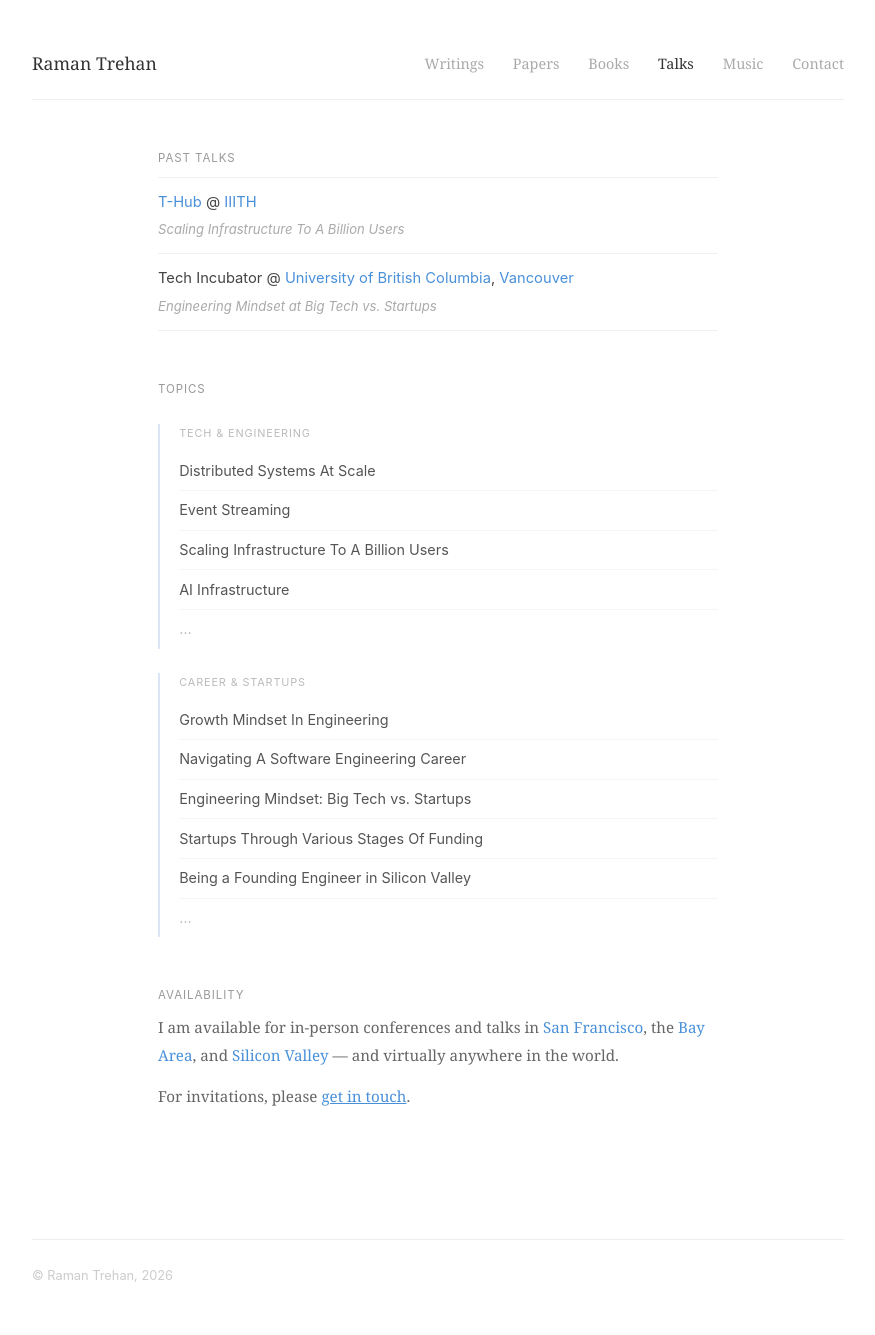
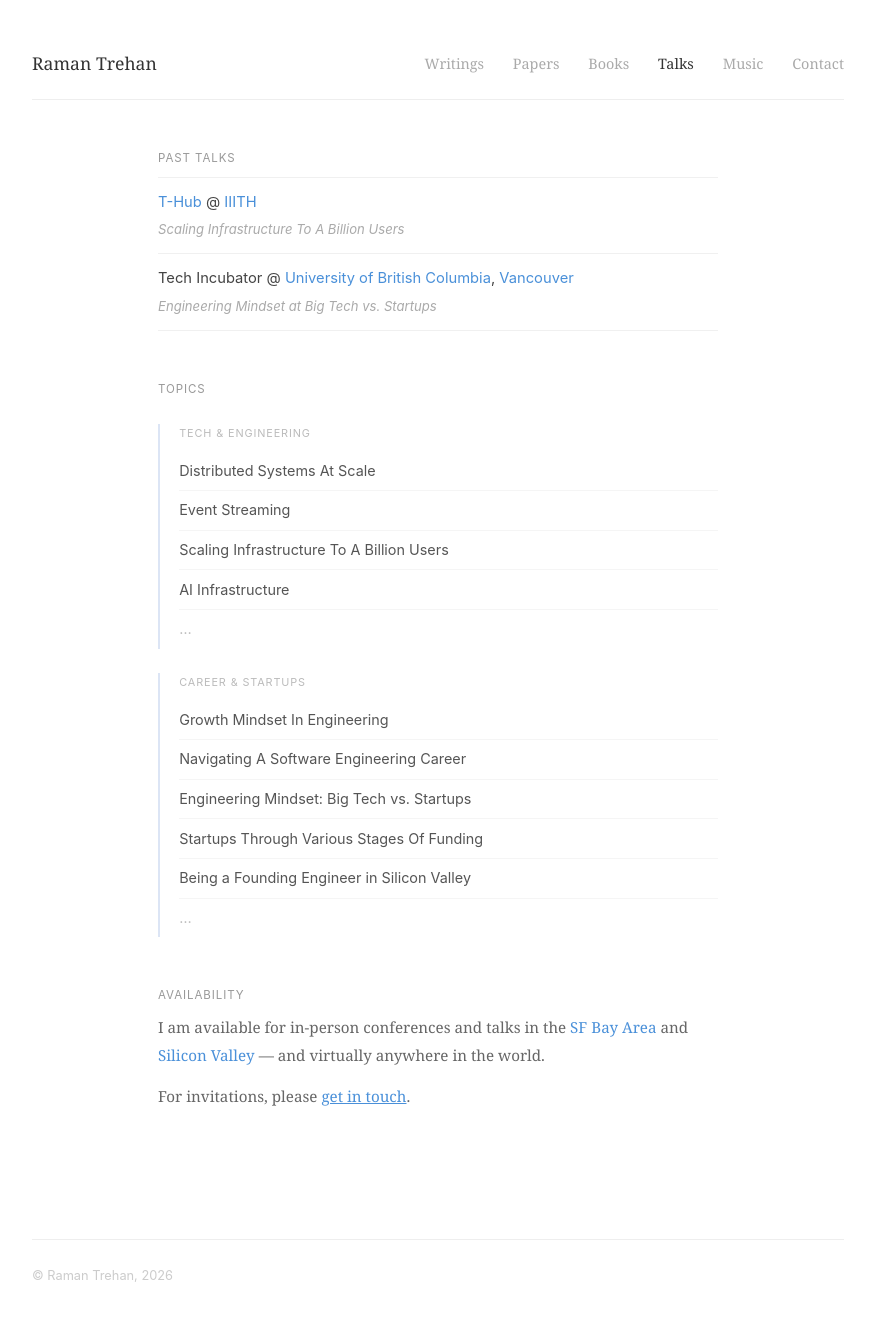
Before and after one commit to ramandeeptrehan/ramandeeptrehan.github.io, a Jekyll site: the page built from talks/index.html, in a window 1280 px wide. Shown: the whole page, without its empty margins (202-1077 px from the left). Built offline with Jekyll 4.4.1, drawn with Linux system fonts in a browser that asks for light colours.

Commit message:
Update availability to SF Bay Area and Silicon Valley

```diff
--- a/talks/index.html
+++ b/talks/index.html
@@ -48,7 +48,7 @@
 
   <div class="music-section">
     <p class="music-label">Availability</p>
-    <p class="music-body">I am available for in-person conferences and talks in <span class="highlight">San Francisco</span>, the <span class="highlight">Bay Area</span>, and <span class="highlight">Silicon Valley</span> — and virtually anywhere in the world.</p>
+    <p class="music-body">I am available for in-person conferences and talks in the <span class="highlight">SF Bay Area</span> and <span class="highlight">Silicon Valley</span> — and virtually anywhere in the world.</p>
     <p class="music-body">For invitations, please <a href="/contact/" class="highlight">get in touch</a>.</p>
   </div>
 
```
